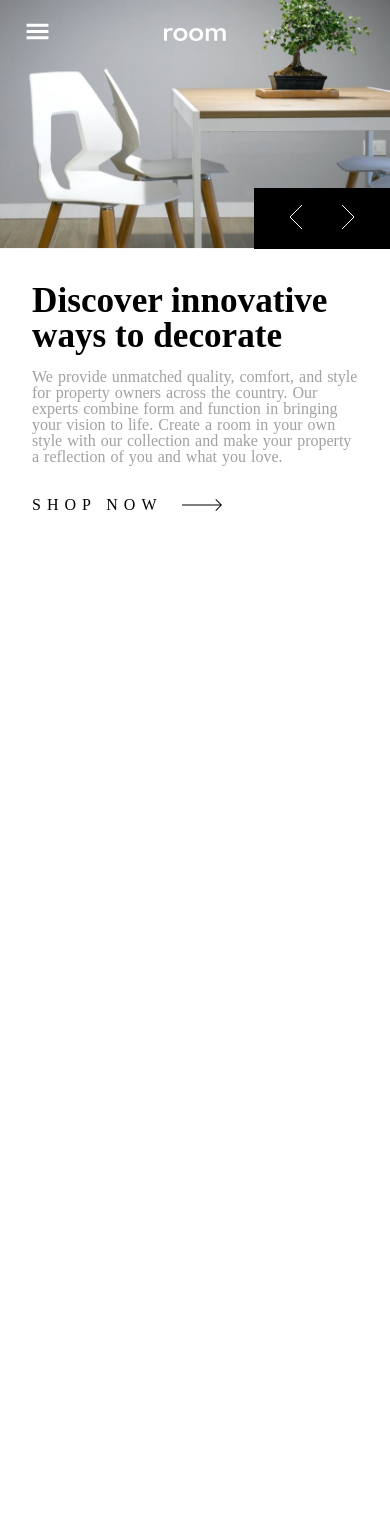
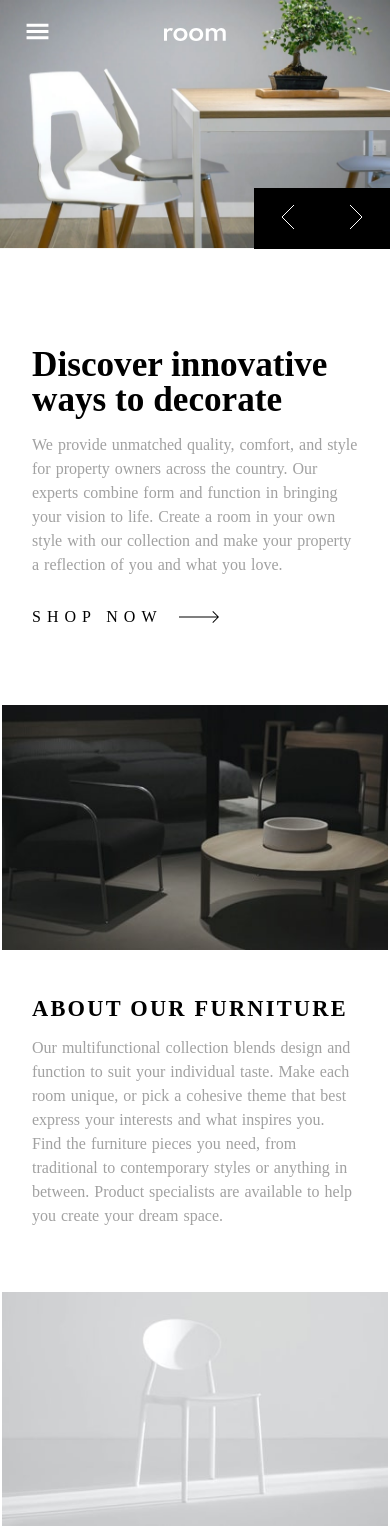
Before and after one commit to AndyNotfound/Room, a React (Create React App) app: page / in a window 390 px wide. Before the commit the page ends 844 px from the top, so only its background shows below. Built offline with nearby package versions, Linux system fonts and the light colour scheme.

Commit message:
Done: Finishing touch, active state, hover, etc

```diff
--- a/src/App.js
+++ b/src/App.js
@@ -1,6 +1,7 @@
 import Carousel from "./components/carousel/carousel";
 import Hero from "./components/hero/hero";
 import NavigationBar from "./components/navigationBar/navigationBar";
+import About from "./components/about/about"
 
 function App() {
   return (
@@ -10,6 +11,7 @@ function App() {
         <Carousel />
         <Hero />
       </div>
+      <About />
     </div>
   );
 }
--- /dev/null
+++ b/src/components/about/about.jsx
@@ -0,0 +1,20 @@
+import React from 'react'
+import '../scss/style.css'
+import darkAbout from '../../images/image-about-dark.jpg'
+import lightAbout from '../../images/image-about-light.jpg'
+
+export default function About() {
+  return (
+    <section className="about">
+      <img src={darkAbout} />
+      <div>
+        <h2>About our furniture</h2>
+        <p className="paragraph">Our multifunctional collection blends design and function to suit your individual taste.
+  Make each room unique, or pick a cohesive theme that best express your interests and what
+  inspires you. Find the furniture pieces you need, from traditional to contemporary styles
+  or anything in between. Product specialists are available to help you create your dream space.</p>
+      </div>
+      <img src={lightAbout} />
+    </section>
+  )
+}
--- a/src/components/carousel/carousel.jsx
+++ b/src/components/carousel/carousel.jsx
@@ -1,4 +1,3 @@
-
 import React, { useRef, useState } from "react";
 
 // Import Swiper React components
--- a/src/components/hero/hero.jsx
+++ b/src/components/hero/hero.jsx
@@ -6,7 +6,7 @@ function Hero() {
   return (
     <div className="hero">
       <h1> Discover innovative ways to decorate</h1>
-      <p>We provide unmatched quality, comfort, and style for property owners across the country.
+      <p className="paragraph">We provide unmatched quality, comfort, and style for property owners across the country.
   Our experts combine form and function in bringing your vision to life. Create a room in your
   own style with our collection and make your property a reflection of you and what you love.</p>
       <div className="link">
--- a/src/components/scss/_reset.scss
+++ b/src/components/scss/_reset.scss
@@ -29,7 +29,6 @@ footer, header, hgroup, menu, nav, section {
 }
 body {
 	line-height: 1;
-	box-sizing: border-box;
 }
 ol, ul {
 	list-style: none;
@@ -46,3 +45,7 @@ table {
 	border-collapse: collapse;
 	border-spacing: 0;
 }
+
+*{
+	box-sizing: border-box;
+}
--- a/src/components/scss/style.css
+++ b/src/components/scss/style.css
@@ -32,7 +32,6 @@ footer, header, hgroup, menu, nav, section {
 
 body {
   line-height: 1;
-  box-sizing: border-box;
 }
 
 ol, ul {
@@ -54,6 +53,10 @@ table {
   border-spacing: 0;
 }
 
+* {
+  box-sizing: border-box;
+}
+
 nav {
   display: flex;
   flex-direction: row;
@@ -71,7 +74,10 @@ nav {
 }
 @media screen and (min-width: 1440px) {
   nav {
-    padding: 4em;
+    height: -webkit-fit-content;
+    height: -moz-fit-content;
+    height: fit-content;
+    padding: 3em 0 0 3em;
     display: flex;
     flex-direction: row;
     justify-content: flex-start;
@@ -149,9 +155,23 @@ nav .navLinks.navLinksActive {
     background-color: unset;
   }
 }
+nav .navLinks > li > a:hover {
+  text-decoration: underline;
+  text-underline-offset: 5px;
+  -webkit-text-decoration-color: hsl(0deg, 0%, 100%);
+          text-decoration-color: hsl(0deg, 0%, 100%);
+  -webkit-text-decoration-style: solid;
+          text-decoration-style: solid;
+}
+
+.paragraph {
+  color: hsl(0deg, 0%, 63%);
+  word-spacing: 1px;
+  line-height: 3ch;
+}
 
 .main {
-  width: 100vw;
+  width: 100%;
   display: flex;
   flex-direction: column;
   justify-content: flex-start;
@@ -172,6 +192,7 @@ nav .navLinks.navLinksActive {
 .hero {
   width: 100vw;
   padding: 1em 2em;
+  margin-top: 4em;
   display: flex;
   flex-direction: column;
   justify-content: flex-start;
@@ -182,6 +203,7 @@ nav .navLinks.navLinksActive {
   .hero {
     width: 40vw;
     padding: 1em 6em;
+    margin-top: 0em;
     display: flex;
     flex-direction: column;
     justify-content: flex-start;
@@ -199,18 +221,13 @@ nav .navLinks.navLinksActive {
     margin-bottom: 0.5em;
   }
 }
-.hero p {
-  color: hsl(0deg, 0%, 63%);
-  word-spacing: 1px;
-  line-height: 2ch;
-}
 .hero .link {
   margin-top: 1em;
   display: flex;
   flex-direction: row;
   justify-content: flex-start;
   align-items: center;
-  gap: 1.2em;
+  gap: 1em;
 }
 .hero .link > a {
   text-transform: uppercase;
@@ -218,8 +235,15 @@ nav .navLinks.navLinksActive {
   letter-spacing: 6px;
   font-weight: 500;
 }
+.hero .link > a:hover {
+  color: #444444;
+}
 .hero .link > img {
   font-weight: bold;
+}
+.hero .link:hover img {
+  margin-left: 0.5em;
+  transition: all ease-in-out 0.2s;
 }
 
 .swiper {
@@ -247,7 +271,6 @@ nav .navLinks.navLinksActive {
   z-index: 3;
   background-color: black;
   color: hsl(0deg, 0%, 100%);
-  padding: 1em;
   width: 8.5rem;
   height: 3.8rem;
   display: flex;
@@ -260,13 +283,69 @@ nav .navLinks.navLinksActive {
   .swiper .buttonGroup {
     width: 10rem;
     height: 5rem;
-    right: calc(100% - (10rem + 60vw));
+    right: calc(100% - (9.35rem + 60vw));
     bottom: 1px;
   }
 }
 .swiper .buttonGroup .box {
-  width: 50px;
-  height: auto;
+  width: 50%;
+  height: 100%;
+  padding: 1em;
   aspect-ratio: 1;
   background-color: black;
+}
+.swiper .buttonGroup .box:hover {
+  background-color: #444444;
+}
+
+.about {
+  width: 100%;
+  margin-top: 4em;
+  display: flex;
+  flex-direction: column;
+  justify-content: flex-start;
+  align-items: flex-start;
+  gap: 3em;
+}
+@media screen and (min-width: 1440px) {
+  .about {
+    margin-top: 0;
+    padding-top: 0;
+    display: flex;
+    flex-direction: row;
+    justify-content: flex-start;
+    align-items: center;
+    gap: 0em;
+  }
+}
+.about h2 {
+  font-size: 1.4em;
+  font-weight: bold;
+  padding: 0 2rem;
+  text-transform: uppercase;
+  letter-spacing: 0.2ch;
+}
+@media screen and (min-width: 1440px) {
+  .about h2 {
+    padding: 0 4rem;
+  }
+}
+.about p {
+  padding: 1em 2em;
+}
+@media screen and (min-width: 1440px) {
+  .about p {
+    padding: 2em 4em;
+  }
+}
+.about img {
+  width: 99%;
+  height: auto;
+  margin: auto;
+}
+@media screen and (min-width: 1440px) {
+  .about img {
+    width: 600px;
+    height: 400px;
+  }
 }/*# sourceMappingURL=style.css.map */
--- a/src/components/scss/style.scss
+++ b/src/components/scss/style.scss
@@ -46,7 +46,8 @@ nav{
     font-family: $font-family;
     background-color: transparent;
     @include desktop{
-        padding: 4em;
+        height: fit-content;
+        padding: 3em 0 0 3em;
         @include displayFlex(flex-start, center, row, 2em);
     }
 
@@ -76,11 +77,24 @@ nav{
             @include mobileNavigation(0, 0);
             color: black;
         }
+
+        & > li > a:hover{
+        text-decoration: underline;
+        text-underline-offset: 5px;
+        text-decoration-color: $white;
+        text-decoration-style: solid;
+        }
     }
 }
 
+.paragraph{
+    color: $dark-gray;
+    word-spacing: 1px;
+    line-height: 3ch;
+}
+
 .main{
-    width: 100vw;
+    width: 100%;
     @include displayFlex(flex-start, flex-start, column, 1em);
     @include desktop{
         @include displayFlex(flex-start, center, row, 0em);
@@ -91,10 +105,12 @@ nav{
 .hero{
     width: 100vw;
     padding: 1em 2em;
+    margin-top: 4em;
     @include displayFlex(flex-start, flex-start, column, 1em);
     @include desktop{
         width: 40vw;
         padding: 1em 6em;
+        margin-top: 0em;
         @include displayFlex(flex-start, flex-start, column, 1em);
     }
 
@@ -107,23 +123,27 @@ nav{
         }
     }
 
-    p{
-        color: $dark-gray;
-        word-spacing: 1px;
-        line-height: 2ch;
-    }
 
     .link{
         margin-top: 1em;
-        @include displayFlex(flex-start, center, row, 1.2em);
+        @include displayFlex(flex-start, center, row, 1em);
         & > a{
             text-transform: uppercase;
             vertical-align: middle;
             letter-spacing: 6px;
             font-weight: 500;
+            &:hover{
+                color: #444444;
+            }
         }
         & > img{
             font-weight: bold;
+        }
+        &:hover{
+            img{
+                margin-left: 0.5em;
+                transition: all ease-in-out 0.2s;
+            }
         }
     }
 }
@@ -153,22 +173,65 @@ nav{
       z-index: 3;
       background-color: black;
       color: $white;
-      padding: 1em;
       width: 8.5rem;
       height: 3.8rem;
       @include displayFlex(space-around, center, row, 0);
       @include desktop{
         width: 10rem;
         height: 5rem;
-        right: calc(100% - calc(10rem + 60vw));
+        right: calc(100% - calc(9.35rem + 60vw));
         bottom: 1px;
       }
 
+
       .box{
-        width: 50px;
-        height: auto;
-        aspect-ratio: 1;
-        background-color: black;
+          width: 50%;
+          height: 100%;
+          padding: 1em;
+          aspect-ratio: 1;
+          background-color: black;
+          &:hover{
+            background-color: #444444;
+          }
       }
     }
 }
+
+.about{
+    width: 100%;
+    margin-top: 4em;
+    @include displayFlex(flex-start, flex-start, column, 3em);
+    @include desktop{
+        margin-top: 0;
+        padding-top: 0;
+        @include displayFlex(flex-start, center, row, 0em);
+    }
+
+    h2{
+        font-size: 1.4em;
+        font-weight: bold;
+        padding: 0 2rem;
+        text-transform: uppercase;
+        letter-spacing: 0.2ch;
+        @include desktop{
+            padding: 0 4rem;
+        }
+    }
+
+    p{
+        padding: 1em 2em;
+        @include desktop{
+            padding: 2em 4em;
+        }
+    }
+
+    img{
+        width: 99%;
+        height: auto;
+        margin: auto;
+        @include desktop{
+            width: 600px;
+            height: 400px;
+        }
+    }
+}
```
Also changed, not shown: 1 other file (tests, documents, lock files or other folders).
